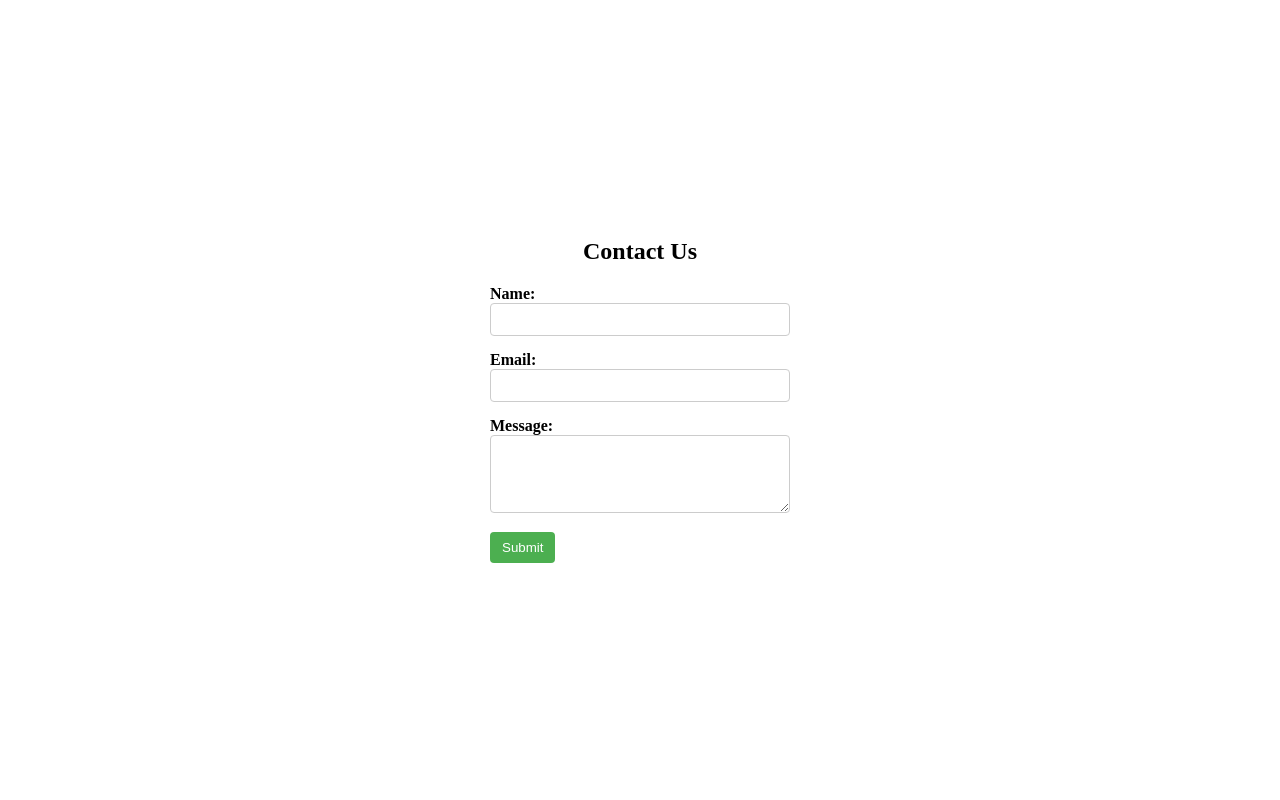
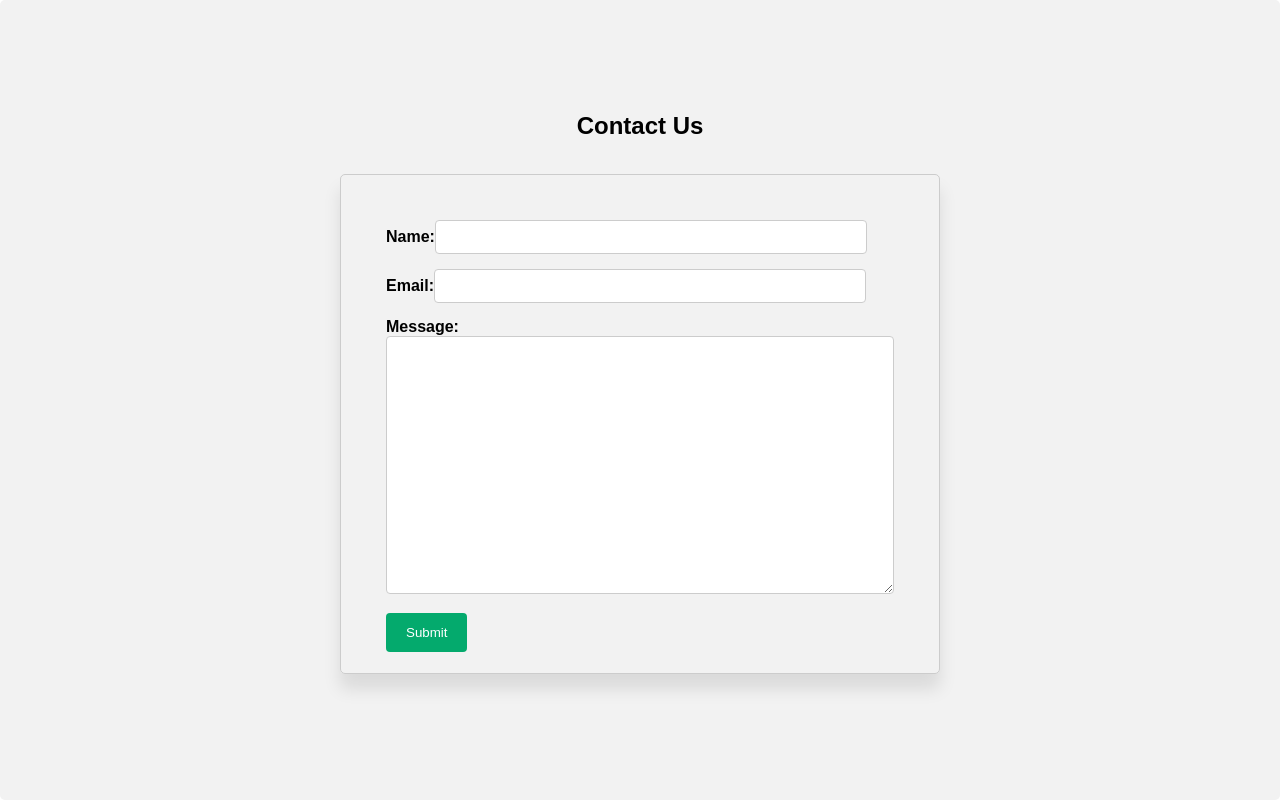
Before and after one commit to faizmohmmadR/nejat, a React (Create React App) app in the folder frontend/: page / in a window 1280 px wide. Built offline with nearby package versions, Linux system fonts and the light colour scheme.

Commit message:
Save local changes

```diff
--- a/frontend/src/App.js
+++ b/frontend/src/App.js
@@ -1,6 +1,6 @@
 import React from "react";
 import "./App.css";
-import Login from "./Components/Login";
+
 import ContactPage from "./Components/contact";
 
 function App() {
--- a/frontend/src/Components/contact.jsx
+++ b/frontend/src/Components/contact.jsx
@@ -9,10 +9,26 @@ function ContactPage() {
         alignItems: "center",
         justifyContent: "center",
         height: "100vh",
+        borderRadius: "5px",
+        backgroundColor: "#f2f2f2",
+        padding: "20px",
+        fontFamily: "Arial, Helvetica, sans-serif",
       }}
     >
       <h1 style={{ fontSize: "24px", marginBottom: "20px" }}>Contact Us</h1>
-      <form style={{ width: "300px" }}>
+      <form
+        style={{
+          width: "600px",
+          border: "1px solid #ccc",
+          fontSize: "16px",
+          fontWeight: "bold",
+          padding: "45px",
+          margin: "14px",
+          borderRadius: "5px",
+          height: "500px",
+          boxShadow: "0px 15px 17px rgba(0, 0, 0, 0.1)", // Add box shadow to the form
+        }}
+      >
         <div style={{ marginBottom: "15px" }}>
           <label
             htmlFor="name"
@@ -24,10 +40,11 @@ function ContactPage() {
             type="text"
             id="name"
             style={{
-              width: "100%",
+              width: "85%",
               padding: "8px",
               border: "1px solid #ccc",
               borderRadius: "4px",
+              fontSize: "14px", // Decrease the font size for small input field
             }}
           />
         </div>
@@ -42,10 +59,11 @@ function ContactPage() {
             type="email"
             id="email"
             style={{
-              width: "100%",
+              width: "85%",
               padding: "8px",
               border: "1px solid #ccc",
               borderRadius: "4px",
+              fontSize: "14px", // Decrease the font size for small input field
             }}
           />
         </div>
@@ -58,21 +76,22 @@ function ContactPage() {
           </label>
           <textarea
             id="message"
-            rows="4"
+            rows="15"
             style={{
               width: "100%",
               padding: "8px",
               border: "1px solid #ccc",
               borderRadius: "4px",
+              fontSize: "14px", // Decrease the font size for small input field
             }}
           ></textarea>
         </div>
         <button
           type="submit"
           style={{
-            padding: "8px 12px",
-            backgroundColor: "#4caf50",
+            backgroundColor: "#04AA6D",
             color: "white",
+            padding: "12px 20px",
             border: "none",
             borderRadius: "4px",
             cursor: "pointer",
```
